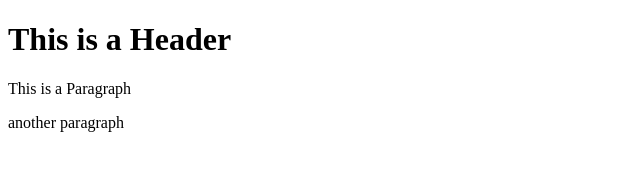
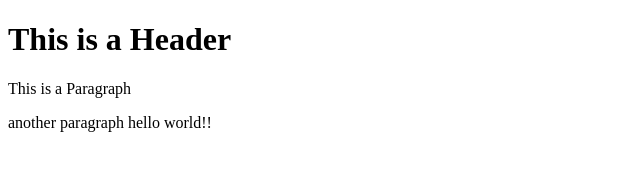
Before and after one commit to reshmijoseph/git-test, a website: page index.html in a window 1280 px wide. Shown: the whole page, without its empty margins (0-640 px from the left). Drawn offline with Linux system fonts and the light colour scheme.

Commit message:
using npm

```diff
--- a/index.html
+++ b/index.html
@@ -5,6 +5,7 @@
         <p>This is a Paragraph</p>
         <p>
             another paragraph
+            hello world!!
         </p>
     </body>
 </HMTL>
```
Also changed, not shown: package.json (added, +24 -0 lines), 2 other files.
